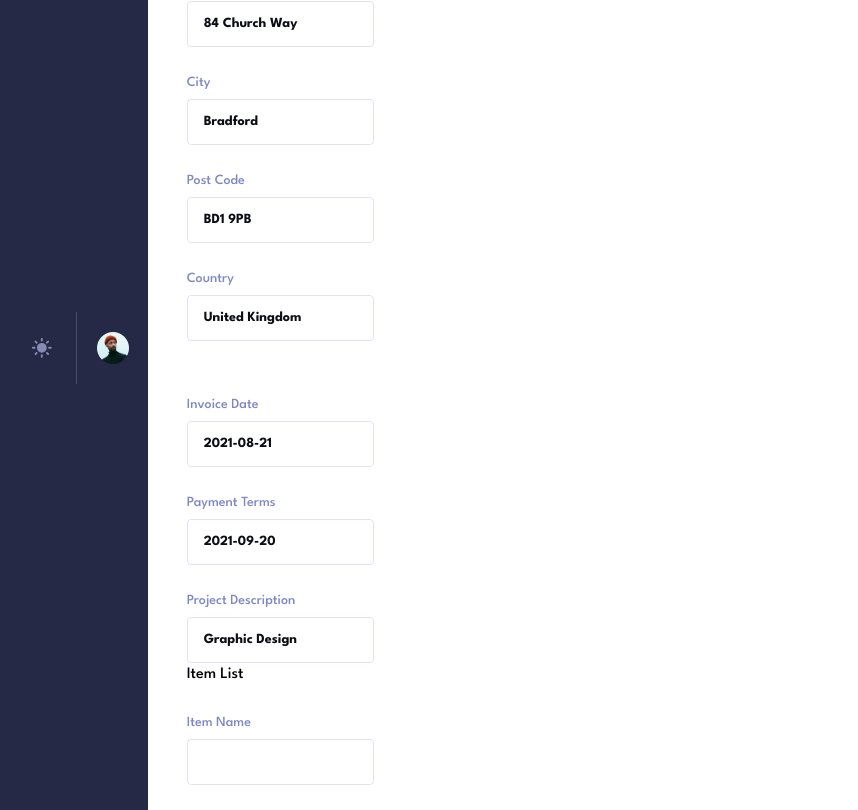
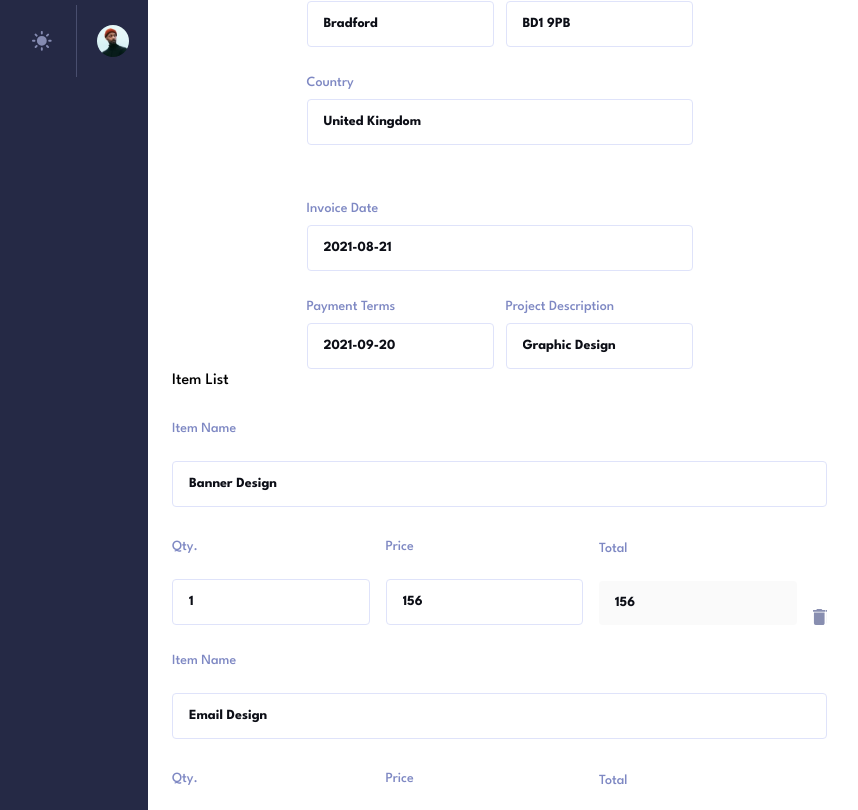
Before and after one commit to Mariia22/invoice-app, a Next.js app in the folder invoice-app/: page /invoices/AA1449/edit in a window 1280 px wide. Shown: the part 859-1669 px from the top of the page, without its empty margins (40-898 px from the left). Built offline with nearby package versions, Linux system fonts and the light colour scheme.

Commit message:
feat: add controls and styles to items

```diff
--- a/invoice-app/src/app/globals.css
+++ b/invoice-app/src/app/globals.css
@@ -1,6 +1,15 @@
 @tailwind base;
 @tailwind components;
 @tailwind utilities;
+
+@layer components {
+  .field {
+    @apply border border-secondaryPale text-headerText text-sm font-bold max-w-full w-full outline-none rounded m-0 py-3 px-4;
+  }
+  .field-label {
+    @apply text-secondary text-sm leading-4 mt-4 mb-2
+  }
+}
 
 @layer utilities {
   .text-balance {
--- a/invoice-app/src/app/lib/types.ts
+++ b/invoice-app/src/app/lib/types.ts
@@ -23,7 +23,7 @@ export type Address = {
   country: string;
 }
 
-type Item = {
+export type Item = {
   name: string;
   quantity:number;
   price: number;
@@ -54,7 +54,7 @@ export type FormInput = {
 
 export type FormField = {
   id: number
-  name: DeepKeys<FormInput>
+  name: keyof FormInput
   label: string
   type: string
   required: boolean
--- a/invoice-app/src/app/ui/invoices/Form/FormFields.tsx
+++ b/invoice-app/src/app/ui/invoices/Form/FormFields.tsx
@@ -7,7 +7,7 @@ export default function FormFields({ data, register, errors }: { data: FormField
       {
         data.map((field) => (
           <div key={field.id} className={`text-left flex flex-col w-full col-span-${field.gridCols}`}>
-            <label className="text-secondary text-sm leading-4 mt-4 mb-2">{field.label}</label>
+            <label className="field-label">{field.label}</label>
             <input
               {...register(field.name, {
                 required: field.required,
--- a/invoice-app/src/app/ui/invoices/Form/FormInvoice.tsx
+++ b/invoice-app/src/app/ui/invoices/Form/FormInvoice.tsx
@@ -1,9 +1,9 @@
 'use client'
 
-import { FormInput } from "@/app/lib/types"
-import { SubmitHandler, useForm } from "react-hook-form"
+import { FormInput, Item } from "@/app/lib/types"
+import { SubmitHandler, useFieldArray, useForm } from "react-hook-form"
 import data from "../../../data.json"
-import { billFromData, billToData, defaultFormValues, invoiceData, itemList, newInvoice } from "./formData"
+import { billFromData, billToData, defaultFormValues, invoiceData, newInvoice } from "./formData"
 import FormSection from "./FormSection"
 import FormHeader from "./FormHeader"
 import Footer from "../../shared/Footer"
@@ -11,13 +11,15 @@ import ButtonCancel from "../Buttons/ButtonCancel"
 import ButtonSaveChanges from "../Buttons/ButtonSaveChanges"
 import ButtonSaveDraft from "../Buttons/ButtonSaveDraft"
 import FormFields from "./FormFields"
+import FormItemFields from "./FormItemFields"
 
 export default function FormInvoice({ isEditing }: { isEditing: boolean }) {
-  //temporarily, before Redux
   const invoice = isEditing ? data[1] : newInvoice;
-
-  const { register, handleSubmit, formState: { errors } } = useForm<FormInput>({ defaultValues: defaultFormValues(invoice) })
-
+  const { register, handleSubmit, formState: { errors }, control } = useForm<FormInput>({ defaultValues: defaultFormValues(invoice) })
+  const { fields, append, remove } = useFieldArray({
+    control,
+    name: "items"
+  });
   const onSubmit: SubmitHandler<FormInput> = (data) => console.log(data)
 
   return (
@@ -35,8 +37,8 @@ export default function FormInvoice({ isEditing }: { isEditing: boolean }) {
       </FormSection>
       <FormSection marginTop={11}>
         <h3>Item List</h3>
-        {invoice.items.map(invoice => (<FormFields data={itemList} register={register} errors={errors} />))}
-      </FormSection>
+        <FormItemFields fields={fields} register={register} errors={errors} remove={remove} />
+      </FormSection >
       <Footer>
         {isEditing
           ? <>
@@ -49,6 +51,6 @@ export default function FormInvoice({ isEditing }: { isEditing: boolean }) {
             <ButtonSaveChanges name="Save & Send" />
           </>}
       </Footer>
-    </form>
+    </form >
   )
 }
--- /dev/null
+++ b/invoice-app/src/app/ui/invoices/Form/FormItemFields.tsx
@@ -0,0 +1,37 @@
+import { FormField, FormInput, Item } from "@/app/lib/types";
+import { FieldArrayWithId, FieldErrors, UseFieldArrayRemove, UseFormRegister } from "react-hook-form";
+
+export default function FormItemFields({ fields, register, errors, remove }: { fields: FieldArrayWithId<FormInput, "items", "id">[], register: UseFormRegister<FormInput>, errors: FieldErrors<FormInput>, remove: UseFieldArrayRemove }) {
+  return (
+    <>
+      {
+        fields.map((field: Item, index: number) => (
+          <div key={index} className="text-left flex flex-col gap-4 w-full col-span-6">
+            <label className="field-label">Item Name</label>
+            <input {...register(`items.${index}.name`)} type="text" className="field" />
+            {errors.items?.[index]?.name && (<span>This field is required</span>)}
+            <div className="text-left flex items-end justify-center gap-4 w-full col-span-6">
+              <div className="text-left flex flex-col gap-4 w-full col-span-1">
+                <label className="field-label">Qty.</label>
+                <input {...register(`items.${index}.quantity`)} type="text" className="field" />
+                {errors.items?.[index]?.quantity && (<span>This field is required</span>)}
+              </div>
+              <div className="text-left flex flex-col gap-4 w-full col-span-2">
+                <label className="field-label">Price</label>
+                <input {...register(`items.${index}.price`)} type="text" className="field" />
+                {errors.items?.[index]?.price && (<span>This field is required</span>)}
+              </div>
+              <div className="text-left flex flex-col gap-4 w-full col-span-2">
+                <label className="field-label">Total</label>
+                <input {...register(`items.${index}.total`)} type="text" disabled className=" text-headerText text-sm font-bold max-w-full w-full outline-none rounded m-0 py-3 px-4" />
+                {errors.items?.[index]?.total && (<span>This field is required</span>)}
+              </div>
+              <button type="button" className="w-12 h-4 col-span-1 bg-delete-button" onClick={() => remove(index)} />
+            </div>
+          </div>
+
+        ))
+      }
+    </>
+  )
+}
--- a/invoice-app/src/app/ui/invoices/Form/formData.ts
+++ b/invoice-app/src/app/ui/invoices/Form/formData.ts
@@ -155,38 +155,3 @@ export const billFromData:FormField[]= [
       gridCols: 1,
     }
   ]
-
-  export const itemList:FormField[]= [
-    {
-      id: 1,
-      name: "name",
-      label: "Item Name",
-      type: "text",
-      required: true,
-      gridCols: 2,
-    },
-    {
-      id: 2,
-      name: "quantity",
-      label: "Qty.",
-      type: "text",
-      required: true,
-      gridCols: 1,
-    },
-    {
-      id: 3,
-      name: "price",
-      label: "Price",
-      type: "text",
-      required: true,
-      gridCols: 1,
-    },
-    {
-      id: 4,
-      name: "total",
-      label: "Total",
-      type: "text",
-      required: true,
-      gridCols: 1,
-    }
-  ]
--- a/invoice-app/tailwind.config.ts
+++ b/invoice-app/tailwind.config.ts
@@ -31,6 +31,9 @@ const config: Config = {
     extend: {
       boxShadow: {
         modal: "0 10px 10px -10px rgba(72, 84, 159, 0.1)"
+      },
+      backgroundImage: {
+        "delete-button": "url('/assets/icon-delete.svg')"
       }
     }
   },
```
